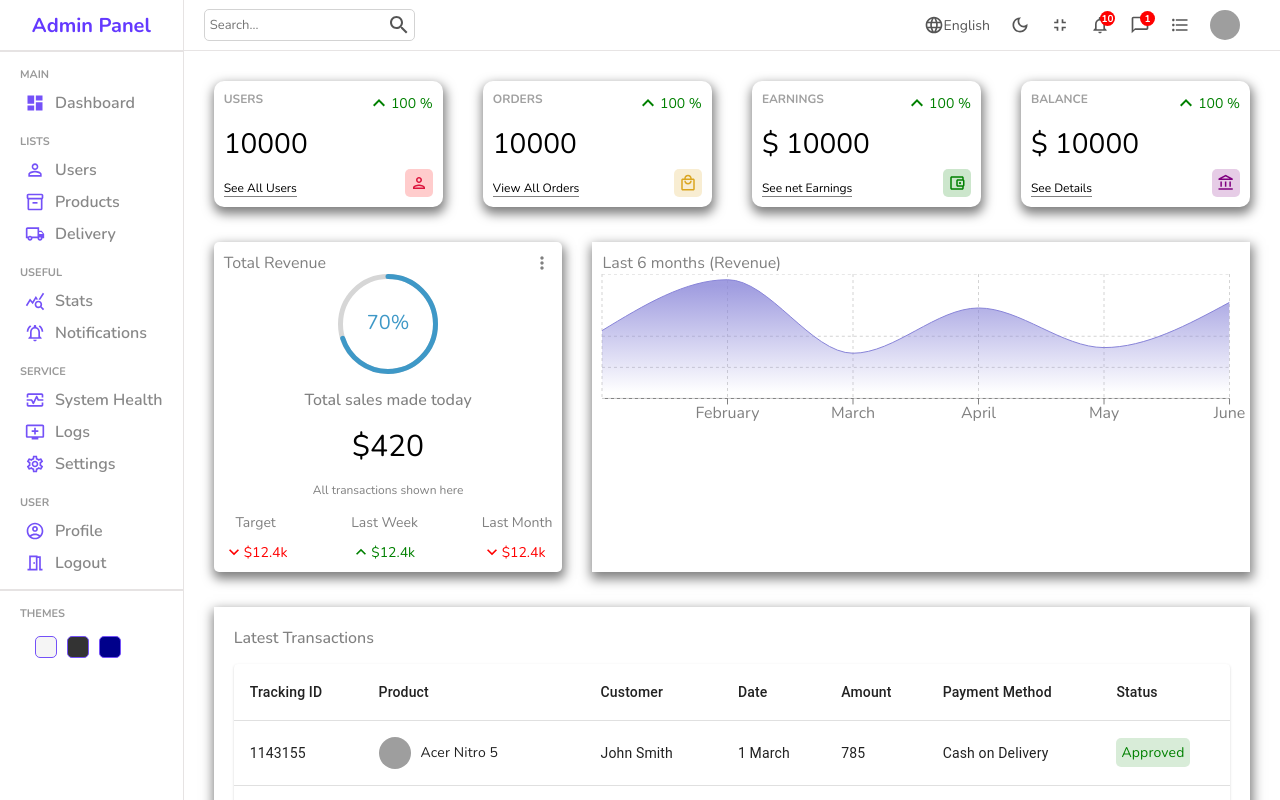
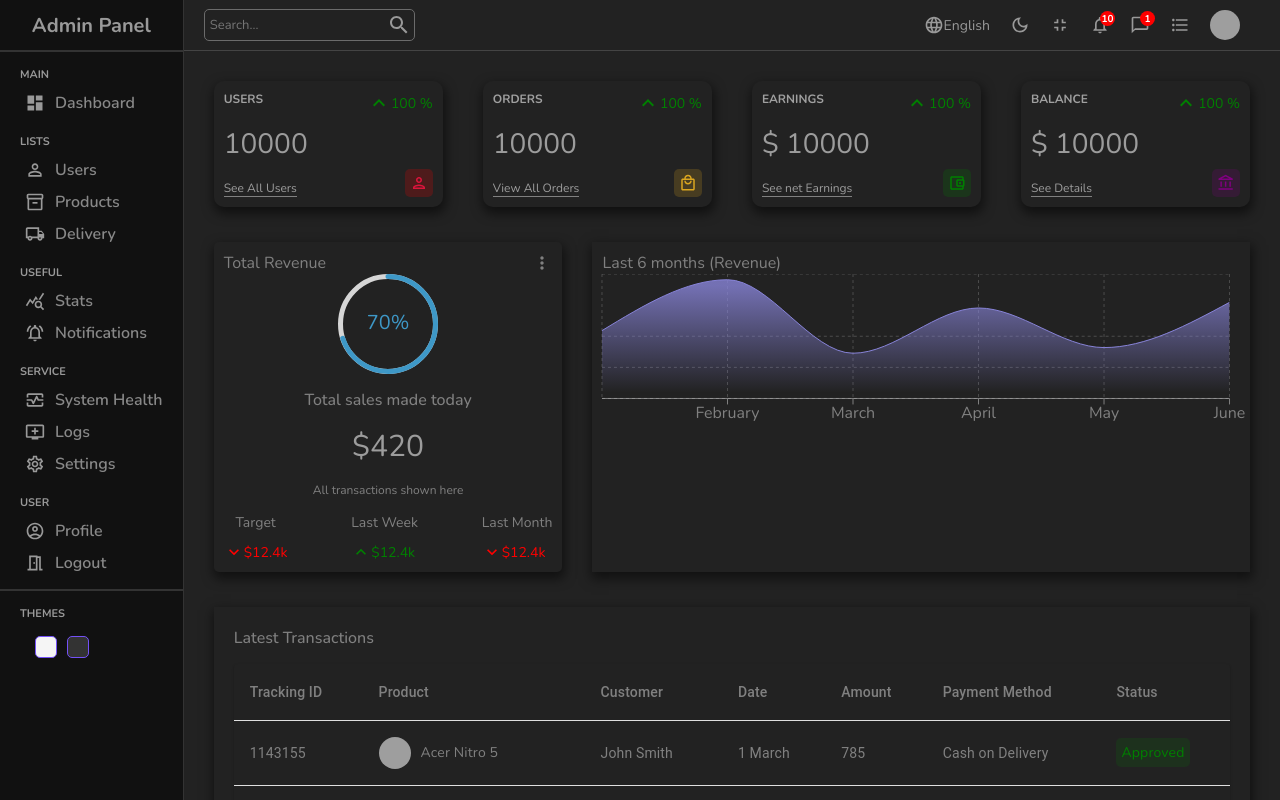
Before and after one commit to sumankmaiti/ReactAdminPanel, a React (Create React App) app in the folder frontend/: page / in a window 1280 px wide. Shown: the top 800 px of the page. Built offline with nearby package versions, Linux system fonts and the light colour scheme; grey boxes are pictures that could not be loaded.

Commit message:
full complete

```diff
--- a/frontend/src/App.js
+++ b/frontend/src/App.js
@@ -6,10 +6,15 @@ import List from "./pages/list/List"
 import Single from "./pages/single/Single"
 import New from "./pages/new/New"
 import { productInputs, userInputs } from './formSource';
+import './styles/dark.scss'
+import { useContext } from 'react';
+import { DarkModeContext } from './context/darkModeContext';
 
 function App() {
+	const {darkMode} = useContext(DarkModeContext)
+
   return (
-    <div className="App">
+    <div className= {darkMode ? "app dark" : "app"}>
 		<BrowserRouter>
 			<Routes>
 				<Route path='/'>
--- a/frontend/src/components/datatable/Datatable.jsx
+++ b/frontend/src/components/datatable/Datatable.jsx
@@ -2,6 +2,7 @@ import './datatable.scss'
 import { DataGrid } from '@mui/x-data-grid';
 
 import { userColumns, userRows } from '../../datatablesource.js'
+import { Link } from 'react-router-dom';
 
 const Datatable = () => {
 
@@ -9,7 +10,9 @@ const Datatable = () => {
 		field: "action", headerName: "Action", width: 200, renderCell: () => {
 			return (
 				<div className='cellAction'>
-					<div className='viewButton'> View </div>
+					<Link to='test' style={{textDecoration: "none"}}>
+						<div className='viewButton'> View </div>
+					</Link>
 					<div className='deleteButton'> Delete </div>
 				</div>
 			)
@@ -17,7 +20,14 @@ const Datatable = () => {
 	}]
 	return (
 		<div className='datatable'>
+			<div className="DatatableTitle">
+				Add New user
+				<Link to='/users/new' className='link'>
+					Add New
+				</Link>
+			</div>
 			<DataGrid
+				className='datagrid'
 				rows={userRows}
 				columns={userColumns.concat(actionColumn)}
 				pageSize={5}
--- a/frontend/src/components/datatable/datatable.scss
+++ b/frontend/src/components/datatable/datatable.scss
@@ -1,5 +1,31 @@
 .datatable {
 	padding: 20px;
+	margin: 20px;
+	border-radius: 10px;
+
+	box-shadow: 1px 5px 11px 2px rgba(0,0,0,0.5);
+	-webkit-box-shadow: 1px 5px 11px 2px rgba(0,0,0,0.5);
+	-moz-box-shadow: 1px 5px 11px 2px rgba(0,0,0,0.5);
+
+	.DatatableTitle {
+		width: 100%;
+		font-size: 24px;
+		margin-bottom: 20px;
+		color: gray;
+		display: flex;
+		align-items: center;
+		justify-content: space-between;
+
+		.link {
+			font-size: 16px;
+			font-weight: 400;
+			color: green;
+			border: 1px solid green;
+			text-decoration: none;
+			padding: 5px;
+			border-radius: 5px;
+		}
+	}
 
 	.cellWithImg {
 		display: flex;
--- a/frontend/src/components/navbar/Navbar.jsx
+++ b/frontend/src/components/navbar/Navbar.jsx
@@ -6,8 +6,12 @@ import FullscreenExitOutlinedIcon from '@mui/icons-material/FullscreenExitOutlin
 import NotificationsNoneOutlinedIcon from '@mui/icons-material/NotificationsNoneOutlined';
 import ChatBubbleOutlineOutlinedIcon from '@mui/icons-material/ChatBubbleOutlineOutlined';
 import FormatListBulletedIcon from '@mui/icons-material/FormatListBulleted';
+import { useContext } from 'react';
+import { DarkModeContext } from '../../context/darkModeContext';
 
 const Navbar = () => {
+	const {dispatcher} = useContext(DarkModeContext)
+
   return (
 	<div className='navbar'>
 		<div className='wrapper'>
@@ -21,7 +25,7 @@ const Navbar = () => {
 					English
 				</div>
 				<div className='item'>
-					<DarkModeOutlinedIcon className='icon' />
+					<DarkModeOutlinedIcon className='icon' onClick={() => dispatcher({type: "TOGGLE"})} />
 				</div>
 				<div className='item'>
 					<FullscreenExitOutlinedIcon className='icon' />
--- a/frontend/src/components/sidebar/Sidebar.jsx
+++ b/frontend/src/components/sidebar/Sidebar.jsx
@@ -10,30 +10,43 @@ import AddToQueueIcon from '@mui/icons-material/AddToQueue';
 import SettingsOutlinedIcon from '@mui/icons-material/SettingsOutlined';
 import PersonOutlineOutlinedIcon from '@mui/icons-material/PersonOutlineOutlined';
 import MeetingRoomOutlinedIcon from '@mui/icons-material/MeetingRoomOutlined';
+import { Link } from 'react-router-dom';
+import { useContext } from 'react';
+import { DarkModeContext } from '../../context/darkModeContext';
 
 const Sidebar = () => {
+	const{dispatcher} = useContext(DarkModeContext)
+
   return (
 	<div className='sidebar'>
 		<div className='top'>
+			<Link to="/" style={{ textDecoration: "none" }}>
 				<span className='logo'> Admin Panel </span>
+			</Link>
 		</div>
 		<hr />
 		<div className='center'>
 			<ul>
 				<p className='title'> MAIN </p>
+				<Link to="/" style={{ textDecoration: "none" }}>
 					<li>
 						<DashboardIcon className='icon' />
 						<span> Dashboard </span>
 					</li>
+				</Link>
 				<p className='title'> LISTS </p>
+				<Link to="/users" style={{ textDecoration: "none" }}>
 					<li>
 						<PersonOutlineOutlinedIcon className='icon' />
 						<span> Users </span>
 					</li>
+				</Link>
+				<Link to="/products" style={{ textDecoration: "none" }}>
 					<li>
 						<Inventory2OutlinedIcon className='icon' />
 						<span> Products </span>
 					</li>
+				</Link>
 				<li>
 					<LocalShippingOutlinedIcon className='icon' />
 					<span> Delivery </span>
@@ -75,9 +88,8 @@ const Sidebar = () => {
 		<div className='bottom'>
 			<p className='title'> <span> THEMES </span> </p>
 			<div className='colors'>
-				<div className='colorOptions'> </div>
-				<div className='colorOptions'> </div>
-				<div className='colorOptions'> </div>
+				<div className='colorOptions' onClick={() => dispatcher({type: "LIGHT"})}> </div>
+				<div className='colorOptions' onClick={() => dispatcher({type: "DARK"})}> </div>
 			</div>
 		</div>
 	</div>
--- a/frontend/src/components/table/Table.jsx
+++ b/frontend/src/components/table/Table.jsx
@@ -80,7 +80,7 @@ const List = () => {
 				<TableBody>
 					{rows.map((row) => (
 						<TableRow key={row.id}>
-							<TableCell>{row.id}</TableCell>
+							<TableCell className='tableCell'>{row.id}</TableCell>
 							<TableCell className='tableCell'>
 								<div className="cellWrapper">
 									<img src={row.img} alt="" className='image'/>
--- /dev/null
+++ b/frontend/src/context/darkModeContext.js
@@ -0,0 +1,18 @@
+import { createContext, useReducer } from "react"
+import DarkModeReducer from "./darkModeReducer"
+
+const INITIAL_STATE = {
+	darkMode: true
+}
+
+export const DarkModeContext = createContext(INITIAL_STATE)
+
+export const DarkModeContexrProvider = ({children}) => {
+	const [state, dispatcher] = useReducer(DarkModeReducer, INITIAL_STATE)
+
+	return(
+		<DarkModeContext.Provider value={{darkMode: state.darkMode, dispatcher}} >
+			{children}
+		</DarkModeContext.Provider>
+	)
+}
--- /dev/null
+++ b/frontend/src/context/darkModeReducer.js
@@ -0,0 +1,27 @@
+const DarkModeReducer = (state, action) => {
+	switch (action.type) {
+		case "LIGHT": {
+			return {
+				darkMode: false
+			}
+		}
+
+		case "DARK": {
+			return {
+				darkMode: true
+			}
+		}
+
+		case "TOGGLE": {
+			return {
+				darkMode: !state.darkMode
+			}
+		}
+
+		default: {
+			return state
+		}
+	}
+}
+
+export default DarkModeReducer
--- a/frontend/src/index.js
+++ b/frontend/src/index.js
@@ -1,10 +1,14 @@
 import React from 'react';
 import ReactDOM from 'react-dom/client';
 import App from './App';
+import { DarkModeContexrProvider } from './context/darkModeContext';
 
 const root = ReactDOM.createRoot(document.getElementById('root'));
 root.render(
   <React.StrictMode>
-    <App />
+	<DarkModeContexrProvider>
+    	<App />
+	</DarkModeContexrProvider>
+
   </React.StrictMode>
 );
--- /dev/null
+++ b/frontend/src/styles/dark.scss
@@ -0,0 +1,68 @@
+.dark {
+	background-color: #222;
+	color: rgb(156, 156, 156);
+
+	.grid {
+        stroke: rgba(228, 228, 228, 0.219);
+    }
+
+	.table {
+		background-color: #222;
+
+		.tableCell {
+			color: gray;
+		}
+	}
+
+	.navbar {
+		color: #999;
+		border-color: #444444;
+
+		.search {
+			border-color: rgb(107, 107, 107);
+		}
+	}
+
+	.sidebar {
+		background-color: #111;
+		border-color: #333;
+
+		.top {
+			.logo {
+				color: #999;
+			}
+		}
+
+		hr {
+			border-color: #333;
+		}
+
+		ul {
+			li {
+				&:hover {
+					background-color: #333;
+				}
+
+				.icon {
+					color: #999;
+				}
+			}
+		}
+	}
+
+	.datatable {
+		.datagrid {
+			color: gray;
+			border: none;
+
+			.viewButton, .deleteButton, .cellWithStatus {
+				color: gray;
+				border: none;
+			}
+		}
+	}
+
+	input {
+		background-color: transparent;
+	}
+}
```
Lines whose indentation alone changed are shown as unchanged.
